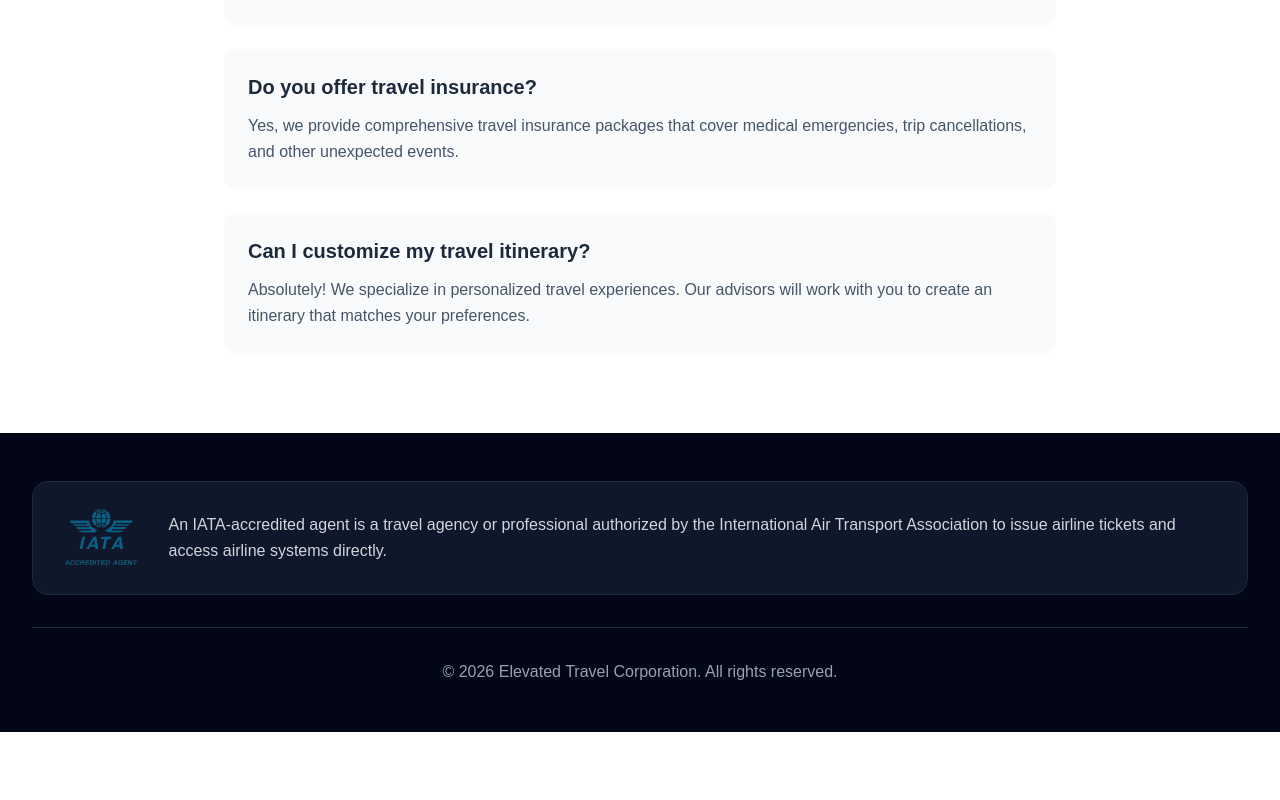
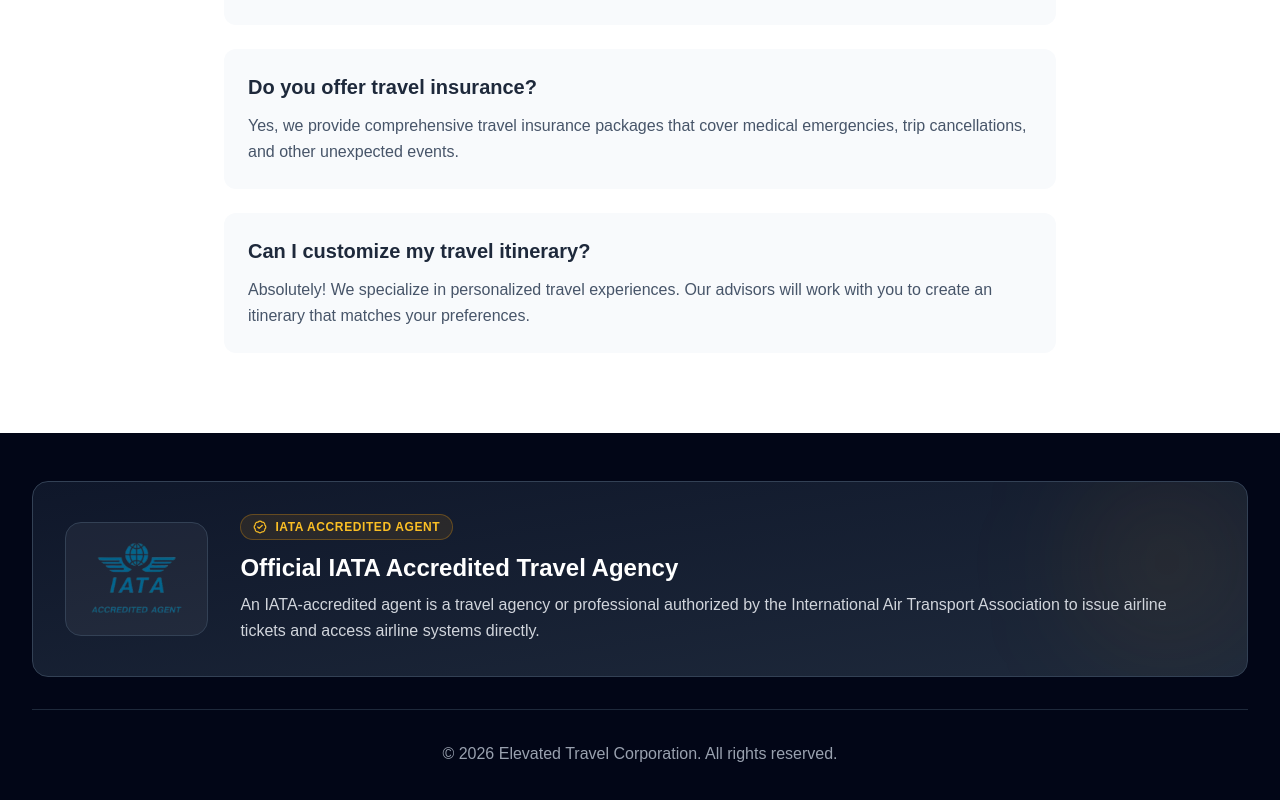
Before and after one commit to Roman01-info/etc, a Next.js app: page /contact in a window 1280 px wide. Shown: the part 2200-3000 px from the top of the page. Before the commit the page ends 2932 px from the top, so only its background shows below. Built offline with nearby package versions, Linux system fonts and the light colour scheme.

Commit message:
update IATA logo position

```diff
--- a/src/app/about/page.js
+++ b/src/app/about/page.js
@@ -11,6 +11,7 @@ import {
   X,
   ChevronRight,
   CheckCircle,
+  BadgeCheck,
 } from "lucide-react";
 import Link from "next/link";
 import Image from "next/image";
@@ -469,17 +470,31 @@ export default function About() {
       <footer className="bg-slate-950 text-white py-12">
         <div className="max-w-7xl mx-auto px-4 sm:px-6 lg:px-8">
           {/* IATA Accreditation Section */}
-          <div className="flex flex-col sm:flex-row items-center gap-6 bg-slate-900 rounded-2xl p-6 mb-8 border border-slate-800">
+          <div className="relative bg-gradient-to-br from-slate-900 to-slate-800 rounded-2xl p-6 sm:p-8 mb-8 border border-slate-700 overflow-hidden">
+            <div className="absolute top-0 right-0 w-40 h-40 bg-amber-500/10 rounded-full blur-3xl"></div>
+            <div className="flex flex-col sm:flex-row items-center gap-6 sm:gap-8 relative z-10">
+              <div className="flex-shrink-0 bg-white/5 border border-slate-700 rounded-2xl p-4 flex items-center justify-center">
                 <Image
                   src="/gallery/etc_main_logo (3).png"
                   alt="IATA Accredited Agent"
                   width={120}
                   height={70}
-              className="h-16 w-auto object-contain flex-shrink-0"
+                  className="h-20 w-auto object-contain"
                 />
-            <p className="text-gray-300 text-sm sm:text-base leading-relaxed text-center sm:text-left">
+              </div>
+              <div className="text-center sm:text-left">
+                <div className="inline-flex items-center gap-2 bg-amber-500/10 border border-amber-500/30 text-amber-400 px-3 py-1 rounded-full text-xs font-semibold uppercase tracking-wider mb-3">
+                  <BadgeCheck size={14} />
+                  IATA Accredited Agent
+                </div>
+                <h3 className="text-xl sm:text-2xl font-bold text-white mb-2">
+                  Official IATA Accredited Travel Agency
+                </h3>
+                <p className="text-gray-300 text-sm sm:text-base leading-relaxed">
                   An IATA-accredited agent is a travel agency or professional authorized by the International Air Transport Association to issue airline tickets and access airline systems directly.
                 </p>
+              </div>
+            </div>
           </div>
           <div className="border-t border-slate-800 pt-8 text-center text-gray-400">
             <p>&copy; 2026 Elevated Travel Corporation. All rights reserved.</p>
--- a/src/app/contact/page.js
+++ b/src/app/contact/page.js
@@ -1,7 +1,16 @@
 "use client";
 
 import { useState, useEffect } from "react";
-import { Mail, Phone, MapPin, Clock, Send, Menu, X } from "lucide-react";
+import {
+  Mail,
+  Phone,
+  MapPin,
+  Clock,
+  Send,
+  Menu,
+  X,
+  BadgeCheck,
+} from "lucide-react";
 import Link from "next/link";
 import Image from "next/image";
 
@@ -509,17 +518,31 @@ export default function Contact() {
       <footer className="bg-slate-950 text-white py-12">
         <div className="max-w-7xl mx-auto px-4 sm:px-6 lg:px-8">
           {/* IATA Accreditation Section */}
-          <div className="flex flex-col sm:flex-row items-center gap-6 bg-slate-900 rounded-2xl p-6 mb-8 border border-slate-800">
+          <div className="relative bg-gradient-to-br from-slate-900 to-slate-800 rounded-2xl p-6 sm:p-8 mb-8 border border-slate-700 overflow-hidden">
+            <div className="absolute top-0 right-0 w-40 h-40 bg-amber-500/10 rounded-full blur-3xl"></div>
+            <div className="flex flex-col sm:flex-row items-center gap-6 sm:gap-8 relative z-10">
+              <div className="flex-shrink-0 bg-white/5 border border-slate-700 rounded-2xl p-4 flex items-center justify-center">
                 <Image
                   src="/gallery/etc_main_logo (3).png"
                   alt="IATA Accredited Agent"
                   width={120}
                   height={70}
-              className="h-16 w-auto object-contain flex-shrink-0"
+                  className="h-20 w-auto object-contain"
                 />
-            <p className="text-gray-300 text-sm sm:text-base leading-relaxed text-center sm:text-left">
+              </div>
+              <div className="text-center sm:text-left">
+                <div className="inline-flex items-center gap-2 bg-amber-500/10 border border-amber-500/30 text-amber-400 px-3 py-1 rounded-full text-xs font-semibold uppercase tracking-wider mb-3">
+                  <BadgeCheck size={14} />
+                  IATA Accredited Agent
+                </div>
+                <h3 className="text-xl sm:text-2xl font-bold text-white mb-2">
+                  Official IATA Accredited Travel Agency
+                </h3>
+                <p className="text-gray-300 text-sm sm:text-base leading-relaxed">
                   An IATA-accredited agent is a travel agency or professional authorized by the International Air Transport Association to issue airline tickets and access airline systems directly.
                 </p>
+              </div>
+            </div>
           </div>
           <div className="border-t border-slate-800 pt-8 text-center text-gray-400">
             <p>&copy; 2026 Elevated Travel Corporation. All rights reserved.</p>
--- a/src/app/gallery/page.js
+++ b/src/app/gallery/page.js
@@ -1,7 +1,13 @@
 "use client";
 
 import { useState, useEffect } from "react";
-import { Heart, Menu, X, ChevronRight } from "lucide-react";
+import {
+  Heart,
+  Menu,
+  X,
+  ChevronRight,
+  BadgeCheck,
+} from "lucide-react";
 import Link from "next/link";
 import Image from "next/image";
 
@@ -252,17 +258,31 @@ export default function Gallery() {
       <footer className="bg-slate-950 text-white py-12">
         <div className="max-w-7xl mx-auto px-4 sm:px-6 lg:px-8">
           {/* IATA Accreditation Section */}
-          <div className="flex flex-col sm:flex-row items-center gap-6 bg-slate-900 rounded-2xl p-6 mb-8 border border-slate-800">
+          <div className="relative bg-gradient-to-br from-slate-900 to-slate-800 rounded-2xl p-6 sm:p-8 mb-8 border border-slate-700 overflow-hidden">
+            <div className="absolute top-0 right-0 w-40 h-40 bg-amber-500/10 rounded-full blur-3xl"></div>
+            <div className="flex flex-col sm:flex-row items-center gap-6 sm:gap-8 relative z-10">
+              <div className="flex-shrink-0 bg-white/5 border border-slate-700 rounded-2xl p-4 flex items-center justify-center">
                 <Image
                   src="/gallery/etc_main_logo (3).png"
                   alt="IATA Accredited Agent"
                   width={120}
                   height={70}
-              className="h-16 w-auto object-contain flex-shrink-0"
+                  className="h-20 w-auto object-contain"
                 />
-            <p className="text-gray-300 text-sm sm:text-base leading-relaxed text-center sm:text-left">
+              </div>
+              <div className="text-center sm:text-left">
+                <div className="inline-flex items-center gap-2 bg-amber-500/10 border border-amber-500/30 text-amber-400 px-3 py-1 rounded-full text-xs font-semibold uppercase tracking-wider mb-3">
+                  <BadgeCheck size={14} />
+                  IATA Accredited Agent
+                </div>
+                <h3 className="text-xl sm:text-2xl font-bold text-white mb-2">
+                  Official IATA Accredited Travel Agency
+                </h3>
+                <p className="text-gray-300 text-sm sm:text-base leading-relaxed">
                   An IATA-accredited agent is a travel agency or professional authorized by the International Air Transport Association to issue airline tickets and access airline systems directly.
                 </p>
+              </div>
+            </div>
           </div>
           <div className="border-t border-slate-800 pt-8 text-center text-gray-400">
             <p>&copy; 2026 Elevated Travel Corporation. All rights reserved.</p>
--- a/src/app/page.js
+++ b/src/app/page.js
@@ -12,6 +12,7 @@ import {
   Menu,
   X,
   FileCheck,
+  BadgeCheck,
 } from "lucide-react";
 import Link from "next/link";
 import Image from "next/image";
@@ -613,17 +614,31 @@ export default function Home() {
 
           <div className="border-t border-slate-800 pt-8">
           {/* IATA Accreditation Section */}
-            <div className="flex flex-col sm:flex-row items-center gap-6 bg-slate-900 rounded-2xl p-6 mb-8 border border-slate-800">
+          <div className="relative bg-gradient-to-br from-slate-900 to-slate-800 rounded-2xl p-6 sm:p-8 mb-8 border border-slate-700 overflow-hidden">
+            <div className="absolute top-0 right-0 w-40 h-40 bg-amber-500/10 rounded-full blur-3xl"></div>
+            <div className="flex flex-col sm:flex-row items-center gap-6 sm:gap-8 relative z-10">
+              <div className="flex-shrink-0 bg-white/5 border border-slate-700 rounded-2xl p-4 flex items-center justify-center">
                 <Image
                   src="/gallery/etc_main_logo (3).png"
                   alt="IATA Accredited Agent"
                   width={120}
                   height={70}
-                className="h-16 w-auto object-contain flex-shrink-0"
+                  className="h-20 w-auto object-contain"
                 />
-              <p className="text-gray-300 text-sm sm:text-base leading-relaxed text-center sm:text-left">
+              </div>
+              <div className="text-center sm:text-left">
+                <div className="inline-flex items-center gap-2 bg-amber-500/10 border border-amber-500/30 text-amber-400 px-3 py-1 rounded-full text-xs font-semibold uppercase tracking-wider mb-3">
+                  <BadgeCheck size={14} />
+                  IATA Accredited Agent
+                </div>
+                <h3 className="text-xl sm:text-2xl font-bold text-white mb-2">
+                  Official IATA Accredited Travel Agency
+                </h3>
+                <p className="text-gray-300 text-sm sm:text-base leading-relaxed">
                   An IATA-accredited agent is a travel agency or professional authorized by the International Air Transport Association to issue airline tickets and access airline systems directly.
                 </p>
+              </div>
+            </div>
           </div>
             <p className="text-center text-gray-400">&copy; 2026 Elevated Travel Corporation. All rights reserved.</p>
           </div>
--- a/src/app/services/page.js
+++ b/src/app/services/page.js
@@ -16,6 +16,7 @@ import {
   CreditCard,
   FileCheck,
   Users,
+  BadgeCheck,
 } from "lucide-react";
 import Link from "next/link";
 import Image from "next/image";
@@ -390,17 +391,31 @@ export default function Services() {
       <footer className="bg-slate-950 text-white py-12">
         <div className="max-w-7xl mx-auto px-4 sm:px-6 lg:px-8">
           {/* IATA Accreditation Section */}
-          <div className="flex flex-col sm:flex-row items-center gap-6 bg-slate-900 rounded-2xl p-6 mb-8 border border-slate-800">
+          <div className="relative bg-gradient-to-br from-slate-900 to-slate-800 rounded-2xl p-6 sm:p-8 mb-8 border border-slate-700 overflow-hidden">
+            <div className="absolute top-0 right-0 w-40 h-40 bg-amber-500/10 rounded-full blur-3xl"></div>
+            <div className="flex flex-col sm:flex-row items-center gap-6 sm:gap-8 relative z-10">
+              <div className="flex-shrink-0 bg-white/5 border border-slate-700 rounded-2xl p-4 flex items-center justify-center">
                 <Image
                   src="/gallery/etc_main_logo (3).png"
                   alt="IATA Accredited Agent"
                   width={120}
                   height={70}
-              className="h-16 w-auto object-contain flex-shrink-0"
+                  className="h-20 w-auto object-contain"
                 />
-            <p className="text-gray-300 text-sm sm:text-base leading-relaxed text-center sm:text-left">
+              </div>
+              <div className="text-center sm:text-left">
+                <div className="inline-flex items-center gap-2 bg-amber-500/10 border border-amber-500/30 text-amber-400 px-3 py-1 rounded-full text-xs font-semibold uppercase tracking-wider mb-3">
+                  <BadgeCheck size={14} />
+                  IATA Accredited Agent
+                </div>
+                <h3 className="text-xl sm:text-2xl font-bold text-white mb-2">
+                  Official IATA Accredited Travel Agency
+                </h3>
+                <p className="text-gray-300 text-sm sm:text-base leading-relaxed">
                   An IATA-accredited agent is a travel agency or professional authorized by the International Air Transport Association to issue airline tickets and access airline systems directly.
                 </p>
+              </div>
+            </div>
           </div>
           <div className="border-t border-slate-800 pt-8 text-center text-gray-400">
             <p>&copy; 2026 Elevated Travel Corporation. All rights reserved.</p>
```
Also changed, not shown: 1 other file (tests, documents, lock files or other folders). Lines whose indentation alone changed are shown as unchanged.
